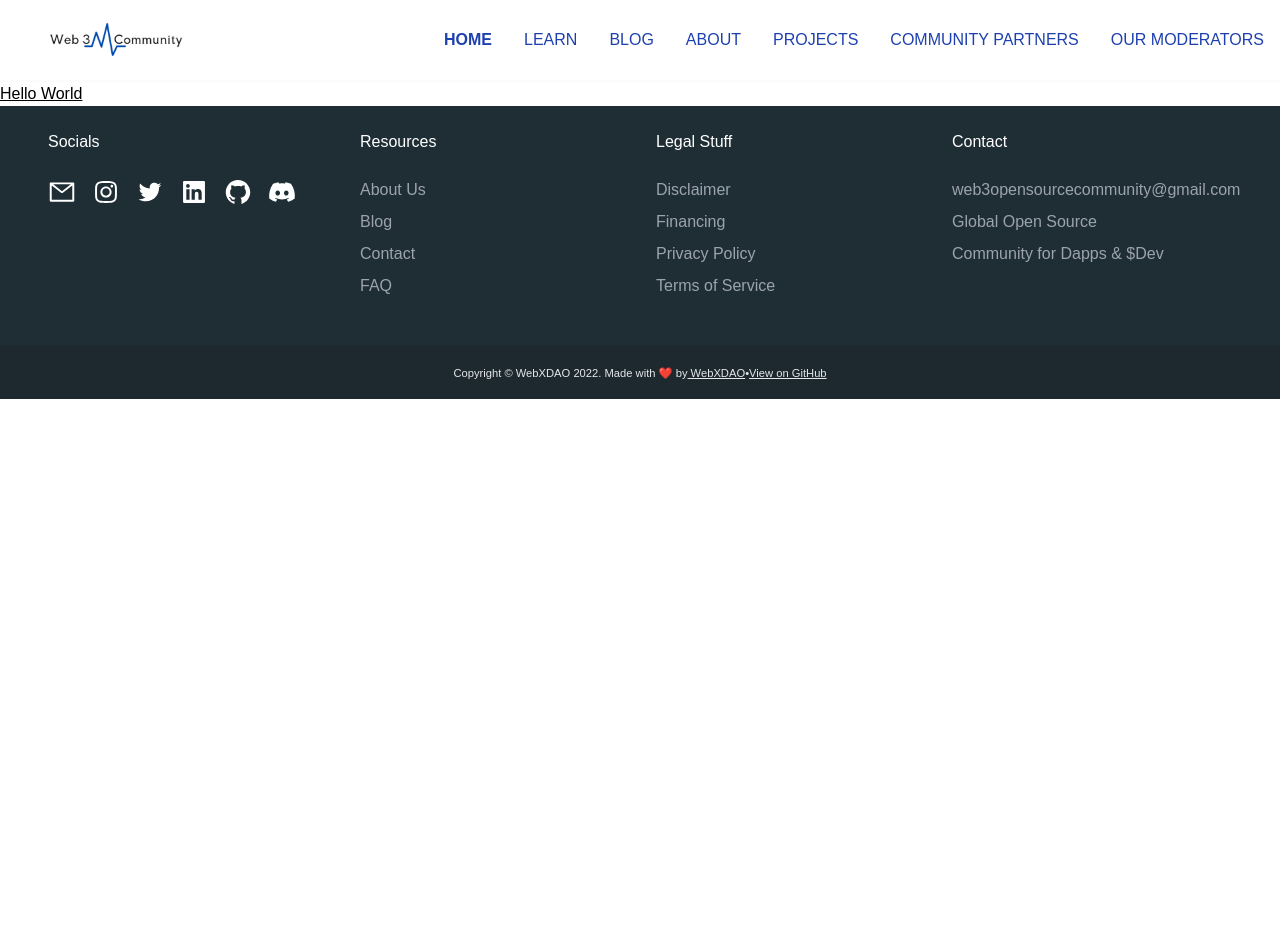
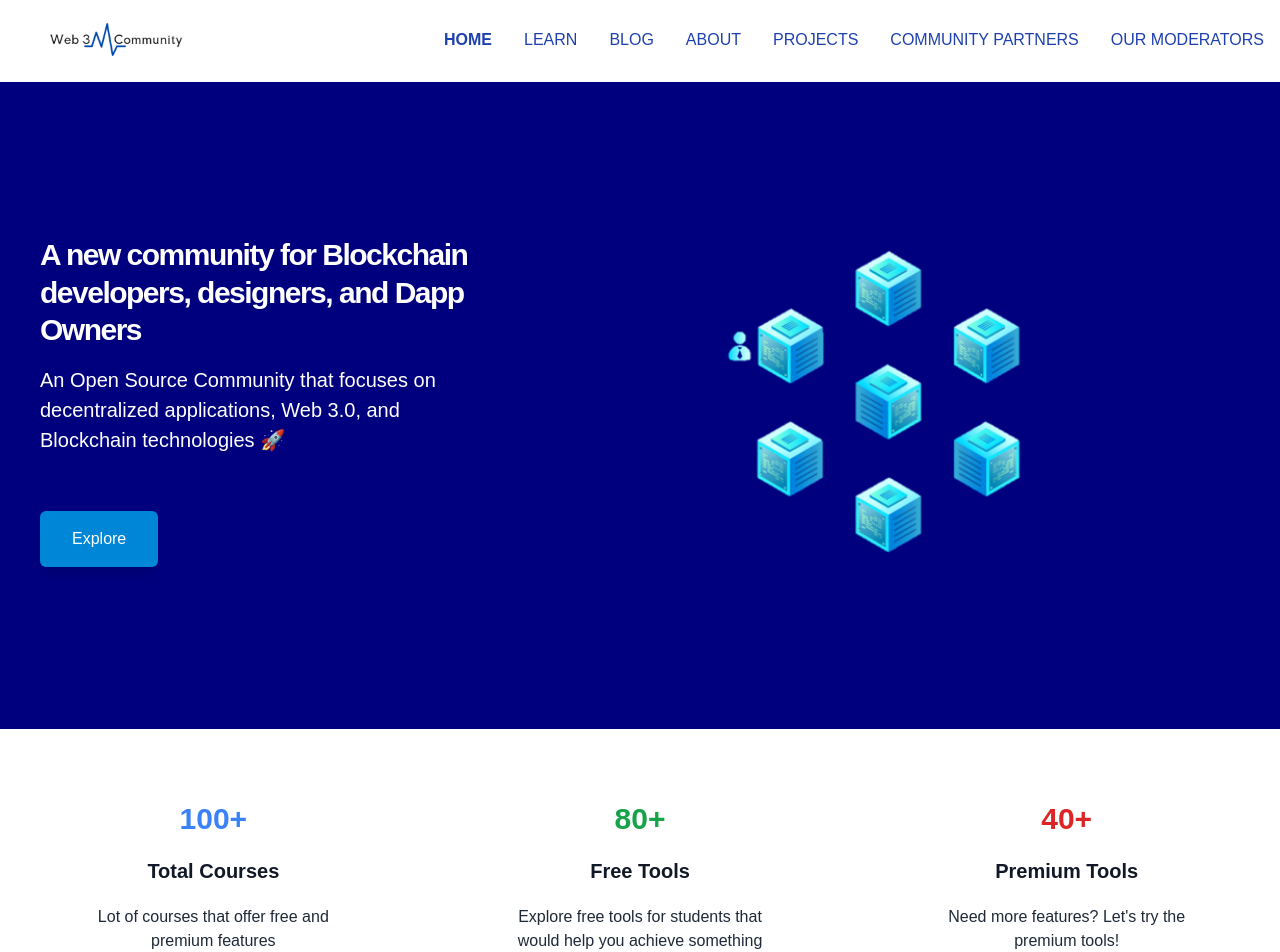
Before and after one commit to WebXDAO/WebXDAO.github.io, a Next.js app: page / in a window 1280 px wide. Shown: the top 952 px of the page. Before the commit the page ends 800 px from the top, so only its background shows below. Built offline with nearby package versions, Linux system fonts and the light colour scheme.

Commit message:
Work in Progress

```diff
--- a/pages/index.js
+++ b/pages/index.js
@@ -1,3 +1,15 @@
+import Head from 'next/head'
+import { DeveloperPaths, Hero, Projects } from '../components/Home'
+
 export default function Home() {
-    return <div className='underline'>Hello World</div>
+    return (
+        <div className=''>
+            <Head>
+                <title>WebXDAO</title>
+            </Head>
+            <Hero />
+            <Projects />
+            <DeveloperPaths />
+        </div>
+    )
 }
```
